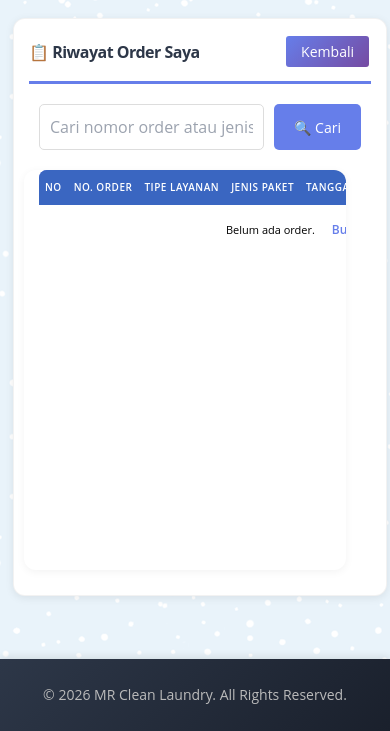
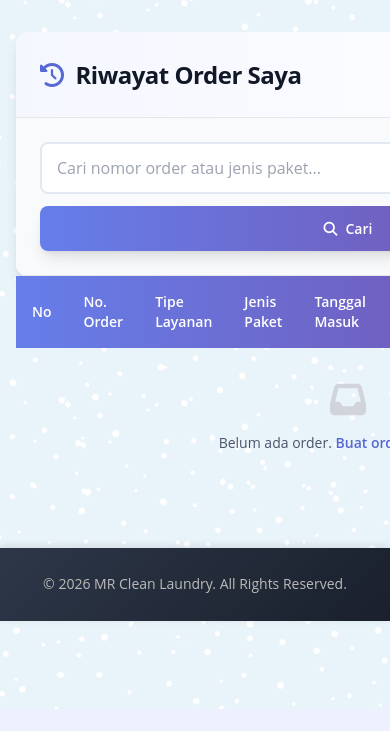
Before and after one commit to arifianilhamnrr/rumah-laundry, a PHP site: page /rumah_laundry/pelanggan/riwayat_order.php in a window 390 px wide. Shown: the part 135-866 px from the top of the page. After the commit the page ends 844 px from the top, so only its background shows below. Run offline with PHP 8.4, Linux system fonts and the light colour scheme; the visitor is signed in with stand-in values (Sample User, id 1); tables that the repository leaves empty hold one stand-in row (values such as "Sample post"); some libraries are stand-ins or nearby versions.

Commit message:
Complete Phase 2: Customer Portal Tailwind Conversion
Converted all customer portal pages to Tailwind CSS:
- order_ck.php, order_dc.php, order_cs.php: Order forms with 2-column layout, icons, modal notifications
- riwayat_order.php: Order history with search, table, status badges, summary section
- profil.php: Profile edit form with 2-column layout, disabled fields, icons

All pages now feature:
- Gradient backgrounds and buttons
- Font Awesome icons replacing emoticons
- Modal notifications replacing alert()
- Responsive design (mobile-first)
- Smooth hover effects and transitions

Phase 2: 100% Complete (8 files converted)

Co-Authored-By: Claude Sonnet 4 <noreply@anthropic.com>

```diff
--- a/pelanggan/riwayat_order.php
+++ b/pelanggan/riwayat_order.php
@@ -18,54 +18,59 @@ if(!empty($search)){
 }
 ?>
 
-<div id="riwayat_order" class="main-content">
-	<div class="container">
-		<div class="baris">
-			<div class="col">
-				<div class="card">
-					<div class="card-title card-flex">
-						<div class="card-col">
-							<h2>📋 Riwayat Order Saya</h2>
-						</div>
-						<div class="card-col txt-right">
-							<a href="dashboard.php" class="btn-xs bg-primary">Kembali</a>
-						</div>
+<!-- Main Content with Tailwind -->
+<main class="max-w-7xl mx-auto px-4 sm:px-6 lg:px-8 py-8">
+	<div class="bg-white rounded-xl shadow-lg overflow-hidden">
+		<!-- Header -->
+		<div class="p-6 border-b border-gray-200 flex justify-between items-center bg-gradient-to-r from-primary-50 to-secondary-50">
+			<h2 class="text-2xl font-bold text-gray-900 flex items-center">
+				<i class="fas fa-history text-primary-600 mr-3"></i>
+				Riwayat Order Saya
+			</h2>
+			<a href="dashboard.php" class="inline-flex items-center space-x-2 px-4 py-2 bg-white text-primary-600 rounded-lg font-semibold shadow hover:shadow-md transition-all hover:scale-105">
+				<i class="fas fa-arrow-left"></i>
+				<span>Kembali</span>
+			</a>
 		</div>
 
-					<div class="card-body">
 		<!-- Search Bar -->
-						<div style="margin-bottom: 20px;">
-							<form method="GET" style="display: flex; gap: 10px;">
+		<div class="p-6 border-b border-gray-200 bg-gray-50">
+			<form method="GET" class="flex flex-col sm:flex-row gap-3">
+				<div class="flex-1">
 					<input type="text" name="search" placeholder="Cari nomor order atau jenis paket..."
-									value="<?= $search ?>"
-									style="flex: 1; padding: 10px; border: 1px solid #ddd; border-radius: 5px;">
-								<button type="submit" style="padding: 10px 20px; background: #667eea; color: white; border: none; border-radius: 5px; cursor: pointer;">
-									🔍 Cari
+						value="<?= htmlspecialchars($search) ?>"
+						class="w-full px-4 py-3 border-2 border-gray-300 rounded-lg focus:outline-none focus:border-primary-500 focus:ring-4 focus:ring-primary-500/10 transition-all">
+				</div>
+				<button type="submit" class="px-6 py-3 bg-gradient-to-r from-primary-500 to-secondary-500 text-white rounded-lg font-semibold shadow-lg hover:shadow-xl transform hover:scale-105 transition-all">
+					<i class="fas fa-search mr-2"></i>Cari
 				</button>
 				<?php if(!empty($search)): ?>
-								<a href="riwayat_order.php" style="padding: 10px 20px; background: #ddd; color: #333; border: none; border-radius: 5px; text-decoration: none; display: inline-block;">
-									Reset
+				<a href="riwayat_order.php" class="px-6 py-3 bg-gray-200 text-gray-700 rounded-lg font-semibold hover:bg-gray-300 transition-all text-center">
+					<i class="fas fa-redo mr-2"></i>Reset
 				</a>
 				<?php endif; ?>
 			</form>
 		</div>
 
-						<div class="tabel-kontainer">
-							<table class="tabel-transaksi">
-								<thead>
+		</div>
+
+		<!-- Table -->
+		<div class="overflow-x-auto">
+			<table class="w-full">
+				<thead class="bg-gradient-to-r from-primary-500 to-secondary-500 text-white">
 					<tr>
-										<th class="sticky">No</th>
-										<th class="sticky">No. Order</th>
-										<th class="sticky">Tipe Layanan</th>
-										<th class="sticky">Jenis Paket</th>
-										<th class="sticky">Tanggal Masuk</th>
-										<th class="sticky">Tanggal Keluar</th>
-										<th class="sticky">Status</th>
-										<th class="sticky">Total</th>
-										<th class="sticky">Action</th>
+						<th class="px-4 py-4 text-left text-sm font-semibold">No</th>
+						<th class="px-4 py-4 text-left text-sm font-semibold">No. Order</th>
+						<th class="px-4 py-4 text-left text-sm font-semibold">Tipe Layanan</th>
+						<th class="px-4 py-4 text-left text-sm font-semibold">Jenis Paket</th>
+						<th class="px-4 py-4 text-left text-sm font-semibold">Tanggal Masuk</th>
+						<th class="px-4 py-4 text-left text-sm font-semibold">Tanggal Keluar</th>
+						<th class="px-4 py-4 text-left text-sm font-semibold">Status</th>
+						<th class="px-4 py-4 text-left text-sm font-semibold">Total</th>
+						<th class="px-4 py-4 text-left text-sm font-semibold">Action</th>
 					</tr>
 				</thead>
-								<tbody>
+				<tbody class="divide-y divide-gray-200">
 					<?php if(!empty($all_orders)):
 						$no = 1;
 						foreach($all_orders as $order):
@@ -105,38 +110,56 @@ if(!empty($search)){
 								$detail_link = 'detail_order_cs.php?or_cs_number=' . $no_order;
 							}
 
-											// Status badge class
-											$status_class = 'status-' . strtolower($status);
+							// Status badge styling
+							$statusClass = 'bg-gray-100 text-gray-800';
+							$statusIcon = 'fa-clock';
+							if($status == 'Pending') {
+								$statusClass = 'bg-yellow-100 text-yellow-800';
+								$statusIcon = 'fa-clock';
+							} elseif($status == 'Proses') {
+								$statusClass = 'bg-blue-100 text-blue-800';
+								$statusIcon = 'fa-spinner';
+							} elseif($status == 'Selesai') {
+								$statusClass = 'bg-green-100 text-green-800';
+								$statusIcon = 'fa-check-circle';
+							}
 					?>
-									<tr>
-										<td><?= $no++ ?></td>
-										<td><strong><?= $no_order ?></strong></td>
-										<td>
-											<span style="background: #e3f2fd; color: #1976d2; padding: 4px 8px; border-radius: 4px; font-size: 12px; font-weight: 600;">
-												<?= isset($order['tipe']) ? $order['tipe'] : '-' ?>
+					<tr class="hover:bg-gray-50 transition-colors">
+						<td class="px-4 py-4 text-sm text-gray-900"><?= $no++ ?></td>
+						<td class="px-4 py-4 text-sm font-semibold text-gray-900"><?= htmlspecialchars($no_order) ?></td>
+						<td class="px-4 py-4">
+							<span class="inline-block px-3 py-1 bg-blue-100 text-blue-800 rounded-full text-xs font-semibold">
+								<?= htmlspecialchars(isset($order['tipe']) ? $order['tipe'] : '-') ?>
 							</span>
 						</td>
-										<td><?= $paket ?></td>
-										<td><?= !empty($tgl_masuk) ? date('d/m/Y', strtotime($tgl_masuk)) : '-' ?></td>
-										<td><?= !empty($tgl_keluar) ? date('d/m/Y', strtotime($tgl_keluar)) : '-' ?></td>
-										<td>
-											<span class="status-badge <?= $status_class ?>">
-												<?= $status ?>
+						<td class="px-4 py-4 text-sm text-gray-600"><?= htmlspecialchars($paket) ?></td>
+						<td class="px-4 py-4 text-sm text-gray-600"><?= !empty($tgl_masuk) ? date('d/m/Y', strtotime($tgl_masuk)) : '-' ?></td>
+						<td class="px-4 py-4 text-sm text-gray-600"><?= !empty($tgl_keluar) ? date('d/m/Y', strtotime($tgl_keluar)) : '-' ?></td>
+						<td class="px-4 py-4">
+							<span class="inline-flex items-center space-x-1 px-3 py-1 rounded-full text-xs font-semibold <?= $statusClass ?>">
+								<i class="fas <?= $statusIcon ?>"></i>
+								<span><?= htmlspecialchars($status) ?></span>
 							</span>
 						</td>
-										<td><strong>Rp <?= number_format($total, 0, ',', '.') ?></strong></td>
-										<td>
-											<a href="<?= $detail_link ?>" class="btn btn-detail">Detail</a>
+						<td class="px-4 py-4 text-sm font-semibold text-gray-900">Rp <?= number_format($total, 0, ',', '.') ?></td>
+						<td class="px-4 py-4">
+							<a href="<?= htmlspecialchars($detail_link) ?>" class="inline-flex items-center space-x-1 px-3 py-1.5 bg-primary-500 text-white rounded-lg text-xs font-semibold hover:bg-primary-600 transition-colors">
+								<i class="fas fa-eye"></i>
+								<span>Detail</span>
+							</a>
 						</td>
 					</tr>
 					<?php endforeach; else: ?>
 					<tr>
-										<td colspan="9" class="txt-center">
+						<td colspan="9" class="px-4 py-8 text-center text-gray-500">
+							<i class="fas fa-inbox text-4xl mb-3 text-gray-300"></i>
+							<p>
 								<?php if(!empty($search)): ?>
-												Tidak ada hasil untuk pencarian "<?= $search ?>"
+									Tidak ada hasil untuk pencarian "<?= htmlspecialchars($search) ?>"
 								<?php else: ?>
-												Belum ada order. <a href="order_baru.php" style="color: #667eea; font-weight: 600;">Buat order sekarang!</a>
+									Belum ada order. <a href="order_baru.php" class="text-primary-600 hover:underline font-semibold">Buat order sekarang!</a>
 								<?php endif; ?>
+							</p>
 						</td>
 					</tr>
 					<?php endif; ?>
@@ -153,22 +176,20 @@ if(!empty($search)){
 				}
 			}
 		?>
-						<div style="margin-top: 20px; padding: 15px; background: linear-gradient(135deg, #667eea 0%, #764ba2 100%); color: white; border-radius: 10px; display: flex; justify-content: space-between; align-items: center;">
+		<div class="p-6 bg-gradient-to-r from-primary-500 to-secondary-500 text-white">
+			<div class="flex flex-col sm:flex-row justify-between items-center gap-4">
 				<div>
-								<p style="margin: 0; font-size: 14px; opacity: 0.9;">Total Transaksi</p>
-								<h3 style="margin: 5px 0 0 0; font-size: 24px;"><?= count($all_orders) ?> Order</h3>
+					<p class="text-sm text-primary-100 mb-1">Total Transaksi</p>
+					<h3 class="text-2xl font-bold"><?= count($all_orders) ?> Order</h3>
 				</div>
-							<div style="text-align: right;">
-								<p style="margin: 0; font-size: 14px; opacity: 0.9;">Total Belanja</p>
-								<h3 style="margin: 5px 0 0 0; font-size: 24px;">Rp <?= number_format($total_belanja, 0, ',', '.') ?></h3>
+				<div class="text-right">
+					<p class="text-sm text-primary-100 mb-1">Total Belanja</p>
+					<h3 class="text-2xl font-bold">Rp <?= number_format($total_belanja, 0, ',', '.') ?></h3>
+				</div>
 			</div>
 		</div>
 		<?php endif; ?>
 	</div>
-				</div>
-			</div>
-		</div>
-	</div>
-</div>
+</main>
 
 <?php require_once('footer_pelanggan.php'); ?>
```
Also changed, not shown: PHASE_2_PROGRESS.md (+54 -23 lines), pelanggan/profil.php (+84 -53 lines). Lines whose indentation alone changed are shown as unchanged.
